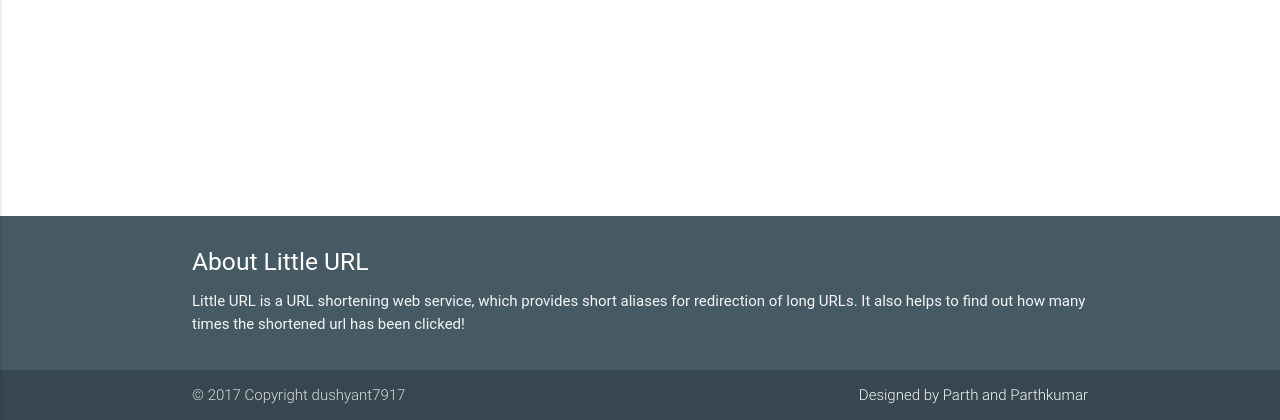
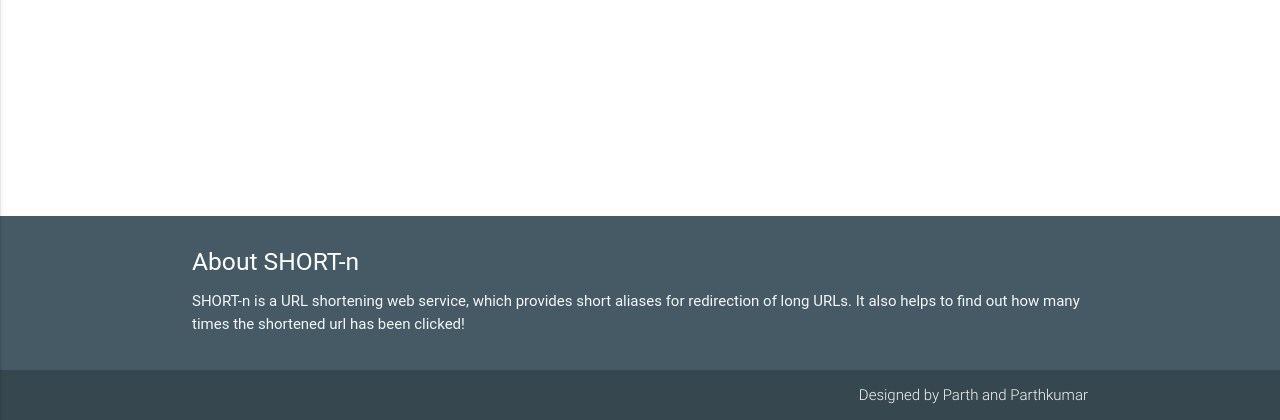
Before and after one commit to Parth-Patel12/short-n, a Django app: template shortener/templates/shortener/base.html in a window 1280 px wide. Shown: the part 380-800 px from the top of the page. Run offline with Django 3.2, Linux system fonts and the light colour scheme; the template is opened without the code that fills it, so the values that code supplies are empty; some libraries are stand-ins or nearby versions; some web fonts are replaced.

Commit message:
Updated Front end

```diff
--- a/shortener/templates/shortener/base.html
+++ b/shortener/templates/shortener/base.html
@@ -32,8 +32,8 @@ flex: 1 0 auto;
      <a href="#" class="brand-logo"><img src="https://littleapp.in/images/littleapp.png" class="hide-on-med-and-down" alt="Logo" height="60"></a>
      <a href="#" data-activates="mobile-demo" class="button-collapse"><i class="material-icons">menu</i></a>
      <ul class="right hide-on-med-and-down">
-       <li><a href="https://github.com/dushyant7917"><i class="small fa fa-github" aria-hidden="true"></i></a></li>
-       <li><a href="https://www.linkedin.com/in/dushyant7917"><i class="small fa fa-linkedin" aria-hidden="true"></i></a></li>
+       <li><a href="https://github.com/Parth-Patel12"><i class="small fa fa-github" aria-hidden="true"></i></a></li>
+       <li><a href="https://www.linkedin.com/in/parth-patel-190b47a4/"><i class="small fa fa-linkedin" aria-hidden="true"></i></a></li>
      </ul>
      <ul class="side-nav" id="mobile-demo">
        <li><a href="https://github.com/Parth-Patel12"><i class="small fa fa-github" aria-hidden="true"></i></a></li>
@@ -59,14 +59,14 @@ flex: 1 0 auto;
   <div class="container">
     <div class="row">
       <div class="col l12 m12 s12">
-        <h5 class="white-text">About Little URL</h5>
-        <p class="grey-text text-lighten-4">Little URL is a URL shortening web service, which provides short aliases for redirection of long URLs. It also helps to find out how many times the shortened url has been clicked!</p>
+        <h5 class="white-text">About SHORT-n</h5>
+        <p class="grey-text text-lighten-4">SHORT-n is a URL shortening web service, which provides short aliases for redirection of long URLs. It also helps to find out how many times the shortened url has been clicked!</p>
       </div>
     </div>
   </div>
   <div class="footer-copyright blue-grey darken-3">
     <div class="container">
-    © 2017 Copyright dushyant7917
+
     <a class="grey-text text-lighten-4 right" href="/contact">Designed by Parth and Parthkumar</a>
     </div>
   </div>
```
